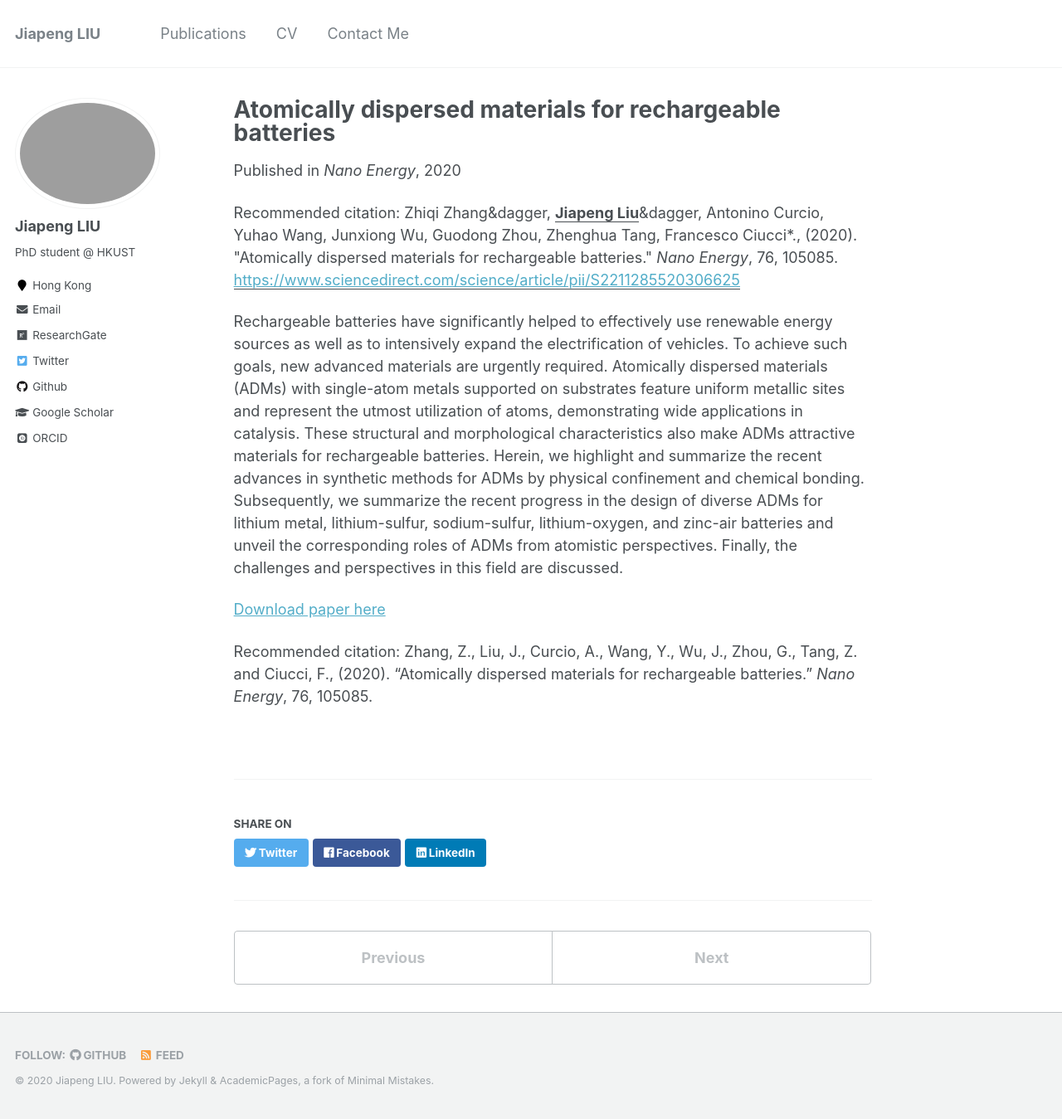
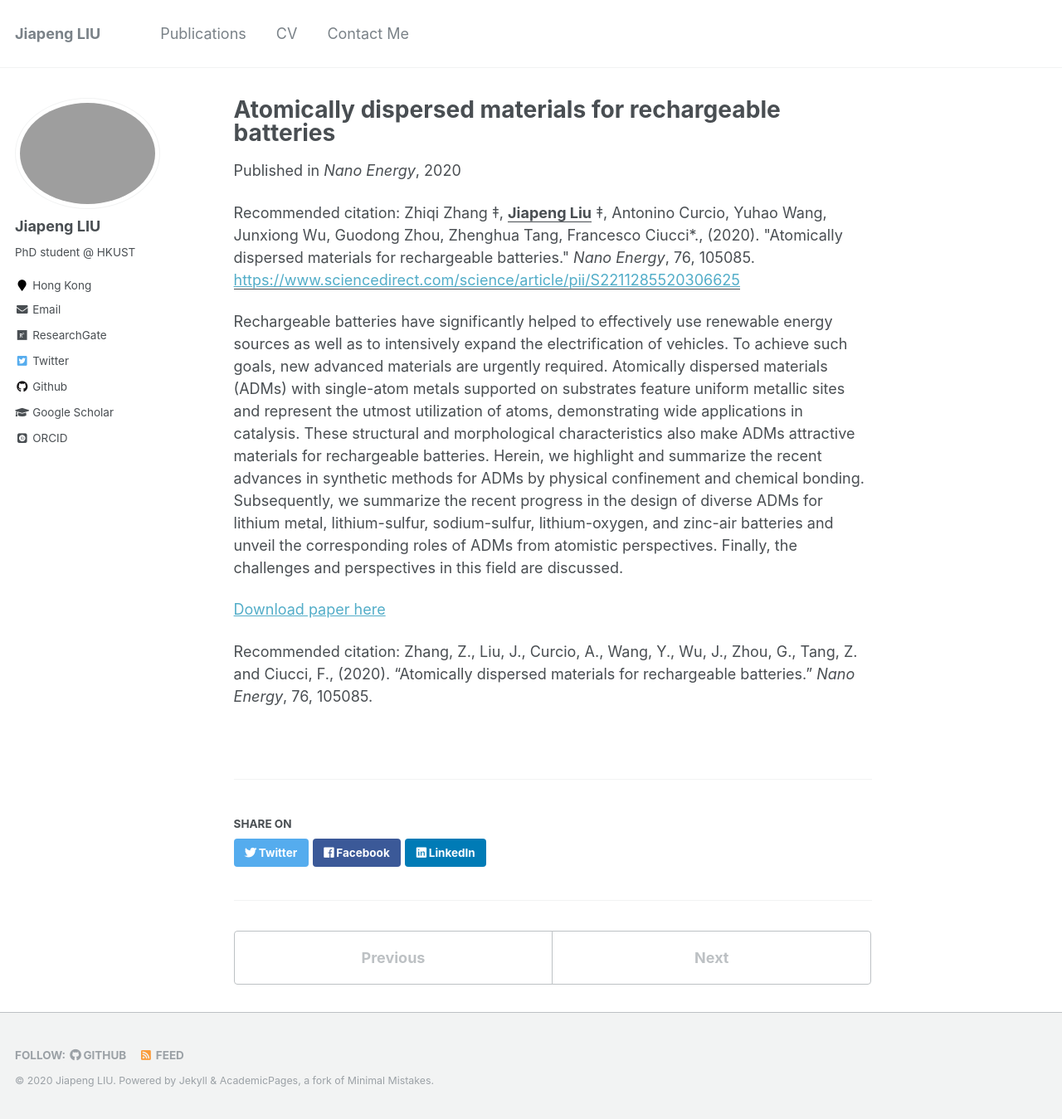
Before and after one commit to jiapeng-liu/jiapeng-liu.github.io, a Jekyll site: the page built from _publications/2020-ADM-NanoEnergy.md, in a window 1280 px wide and 1349 px high. Shown: the whole window at 83% size. Built offline with Jekyll 4.4.1, drawn with Linux system fonts in a browser that asks for light colours; some web fonts are replaced.

Commit message:
update publication

```diff
--- a/_publications/2020-ADM-NanoEnergy.md
+++ b/_publications/2020-ADM-NanoEnergy.md
@@ -6,7 +6,7 @@ excerpt: ''
 date: 2020-06-21
 venue: 'Nano Energy'
 paperurl: 'https://www.sciencedirect.com/science/article/pii/S2211285520306625'
-citation: 'Zhiqi Zhang&dagger, <u><b>Jiapeng Liu</b></u>&dagger, Antonino Curcio, Yuhao Wang, Junxiong Wu, Guodong Zhou, Zhenghua Tang, Francesco Ciucci*., (2020). &quot;Atomically dispersed materials for rechargeable batteries.&quot; <i>Nano Energy</i>, 76, 105085.'
+citation: 'Zhiqi Zhang &Dagger;, <u><b>Jiapeng Liu</b></u> &Dagger;, Antonino Curcio, Yuhao Wang, Junxiong Wu, Guodong Zhou, Zhenghua Tang, Francesco Ciucci*., (2020). &quot;Atomically dispersed materials for rechargeable batteries.&quot; <i>Nano Energy</i>, 76, 105085.'
 ---
 Rechargeable batteries have significantly helped to effectively use renewable energy sources as well as to intensively expand the electrification of vehicles. To achieve such goals, new advanced materials are urgently required. Atomically dispersed materials (ADMs) with single-atom metals supported on substrates feature uniform metallic sites and represent the utmost utilization of atoms, demonstrating wide applications in catalysis. These structural and morphological characteristics also make ADMs attractive materials for rechargeable batteries. Herein, we highlight and summarize the recent advances in synthetic methods for ADMs by physical confinement and chemical bonding. Subsequently, we summarize the recent progress in the design of diverse ADMs for lithium metal, lithium-sulfur, sodium-sulfur, lithium-oxygen, and zinc-air batteries and unveil the corresponding roles of ADMs from atomistic perspectives. Finally, the challenges and perspectives in this field are discussed.
 
```
